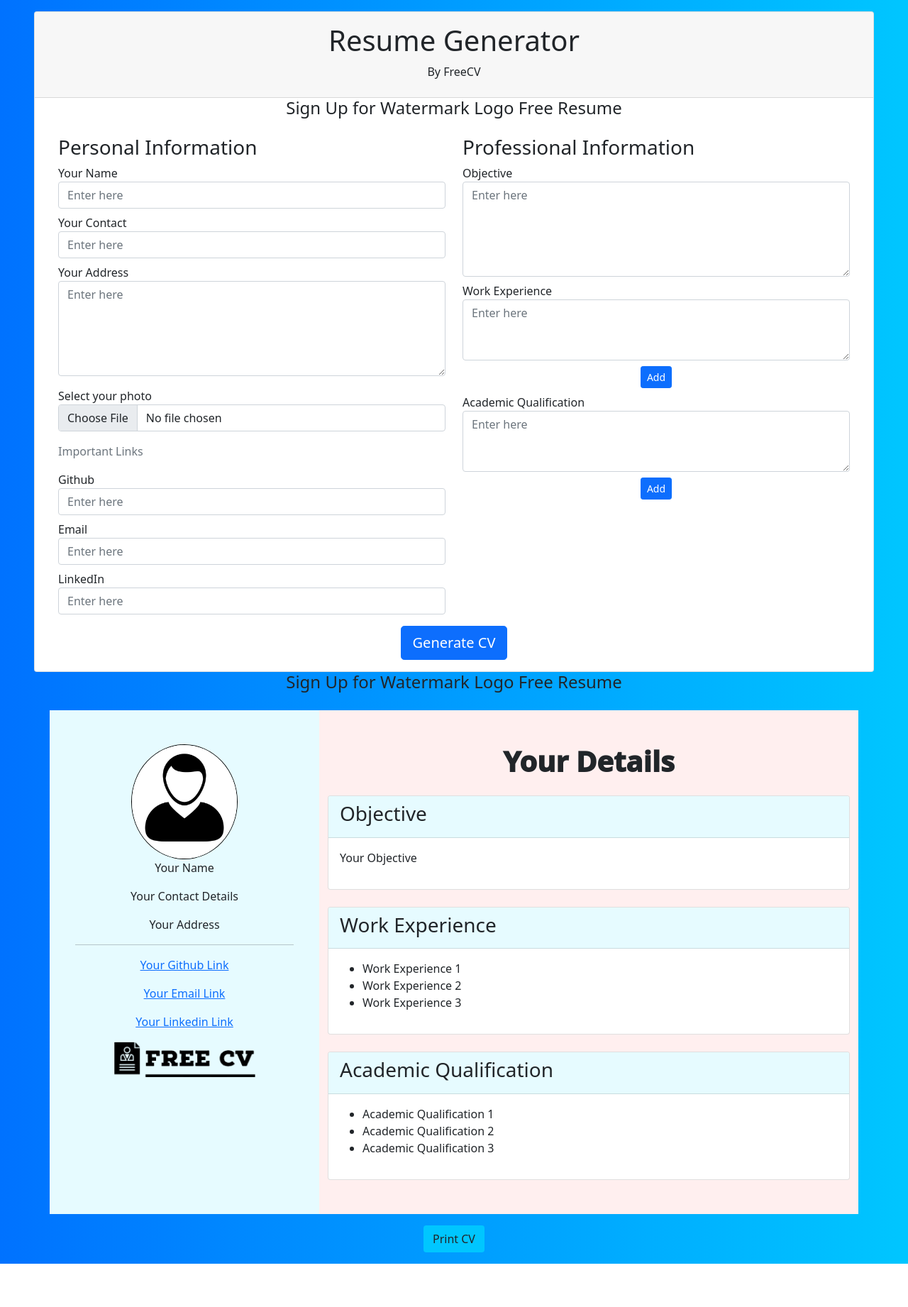
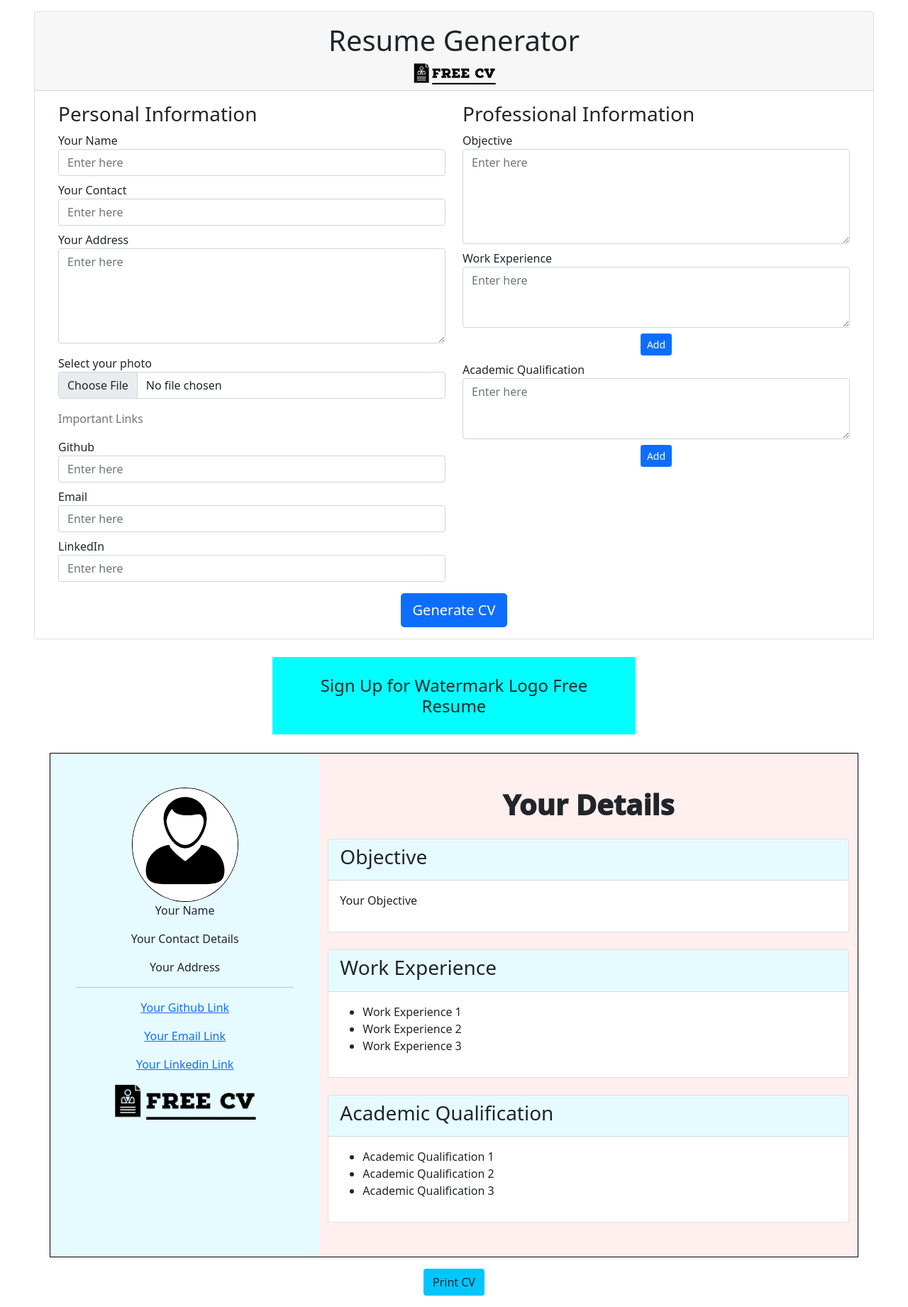
Before and after one commit to sayandedotcom/FreeCV, a PHP site: page /resume.html in a window 1280 px wide. Shown: the whole page at 71% size. Before the commit the page ends 1781 px from the top, so only its background shows below. Run offline with PHP 8.4, Linux system fonts and the light colour scheme.

Commit message:
Changing Resume generator

```diff
--- a/css/resume.css
+++ b/css/resume.css
@@ -1,8 +1,8 @@
 body {
-  /* background-color: #f8e5e5; */
-  background: #00c6ff;
+  background-color: white;
+  /* background: #00c6ff;
   background: -webkit-linear-gradient(to right, #0072ff, #00c6ff);
-  background: linear-gradient(to right, #0072ff, #00c6ff);
+  background: linear-gradient(to right, #0072ff, #00c6ff); */
 }
 
 .myimg {
--- a/resume.html
+++ b/resume.html
@@ -21,9 +21,8 @@
     <div class="card mx-5 mt-3" id="cv-form">
       <div class="card-header">
         <h1 class="text-center my-2">Resume Generator</h1>
-        <p class="text-center">By FreeCV</p>
+        <img style="margin: 0% 45%;" src="./images/our-logo.png" height="30">
       </div>
-      <H4 style="text-align: center;">Sign Up for Watermark Logo Free Resume </H4>
 
       <div class="card-body">
         <div class="container">
@@ -165,13 +164,13 @@
     </div>
 
     <!-- cv template -->
-    <H4 style="text-align: center;">Sign Up for Watermark Logo Free Resume </H4>
+    <H4 style="text-align: center; background-color: aqua; margin: 2% 30%; padding: 2%;">Sign Up for Watermark Logo Free Resume </H4>
     <div
       class="container"
       id="cv-template"
       style="background-color: rgb(255, 239, 239); margin-top: 25px"
      >
-      <div class="row">
+      <div class="row" style="border: 1px solid black;">
         <div class="col-md-4 text-center py-5 background">
           <!-- first col  -->
 
--- a/resume_after_login.html
+++ b/resume_after_login.html
@@ -21,7 +21,7 @@
     <div class="card mx-5 mt-3" id="cv-form">
       <div class="card-header">
         <h1 class="text-center my-2">Resume Generator</h1>
-        <p class="text-center">By FreeCV</p>
+        <img style="margin: 0% 45%;" src="./images/our-logo.png" height="30">
       </div>
 
       <div class="card-body">
```
